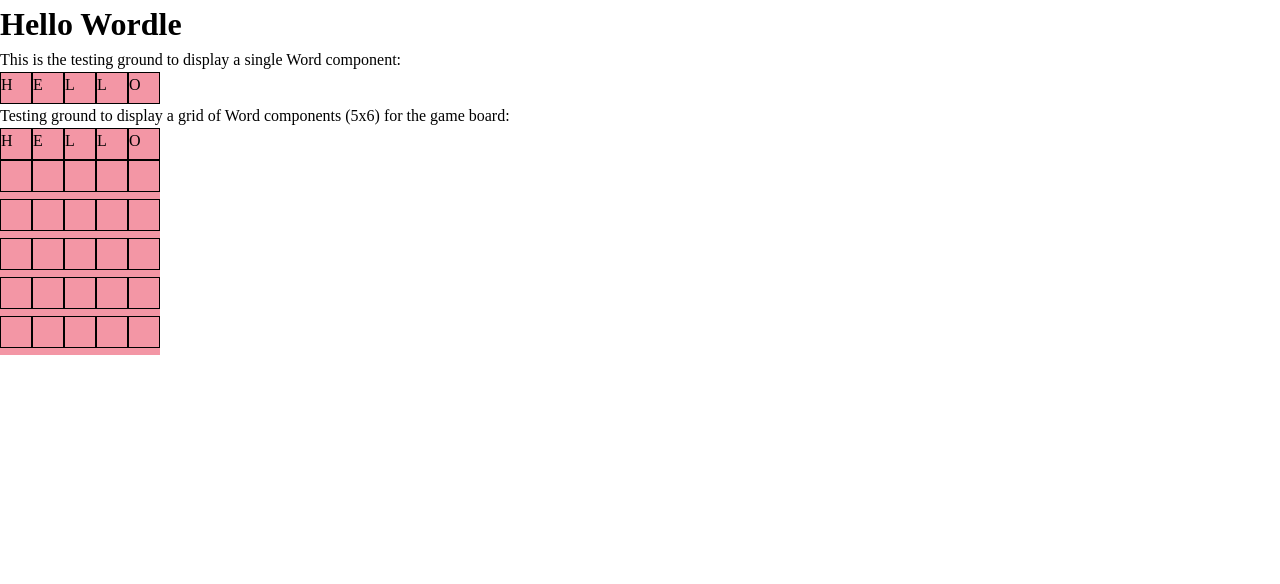
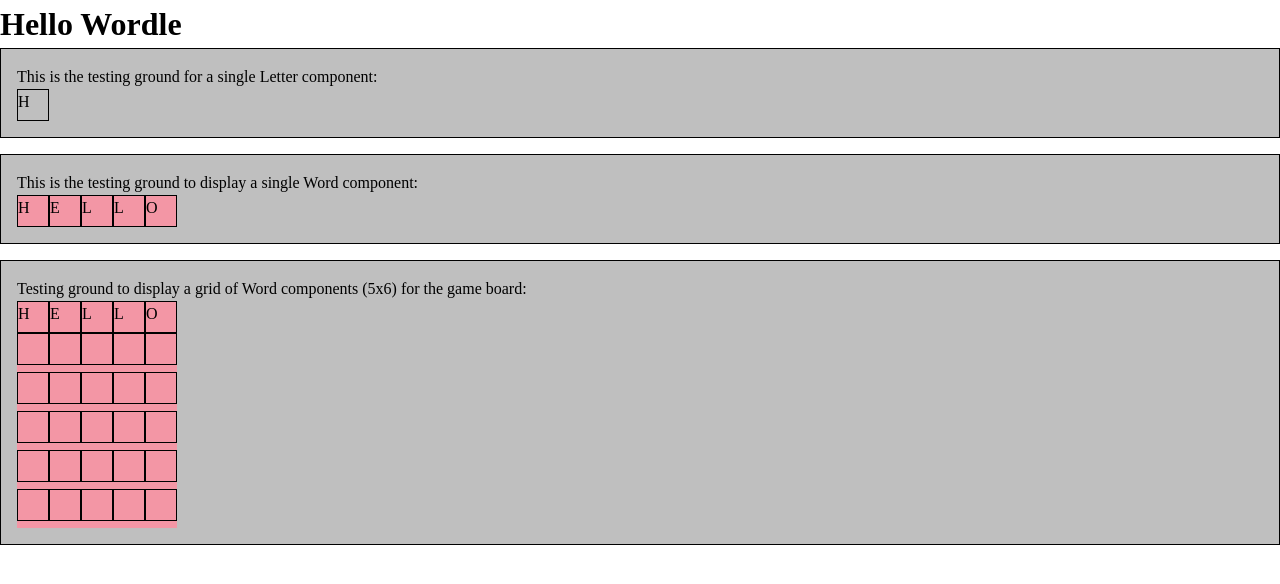
Before and after one commit to franco-ortega/wordle-clone-v2, a Next.js app: page / in a window 1280 px wide. Shown: the top 584 px of the page. Built offline with nearby package versions, Linux system fonts and the light colour scheme.

Commit message:
add visual space between different testing sections

```diff
--- a/src/app/page.module.css
+++ b/src/app/page.module.css
@@ -16,6 +16,14 @@
 	/* justify-content: center; */
 	/* font-family: var(--font-geist-sans); */
 	/* background-color: var(--background); */
+}
+
+.page section {
+	background-color: hsl(0, 0%, 75%);
+
+	border: 1px solid hsl(0, 0%, 0%);
+	margin-bottom: 16px;
+	padding: 16px;
 }
 
 .main {
--- a/src/app/page.tsx
+++ b/src/app/page.tsx
@@ -1,5 +1,6 @@
 import Word from '@/components/Word/Word';
 import styles from './page.module.css';
+import Letter from '@/components/Letter/Letter';
 
 const testWord = ['H', 'E', 'L', 'L', 'O'];
 
@@ -10,6 +11,12 @@ export default function Home() {
 				<h1>Hello Wordle</h1>
 			</header>
 			<main className={styles.main}>
+				<section>
+					This is the testing ground for a single Letter component:
+					<div>
+						<Letter letter='H' />
+					</div>
+				</section>
 				<section>
 					This is the testing ground to display a single Word component:
 					<Word word={testWord} />
```
